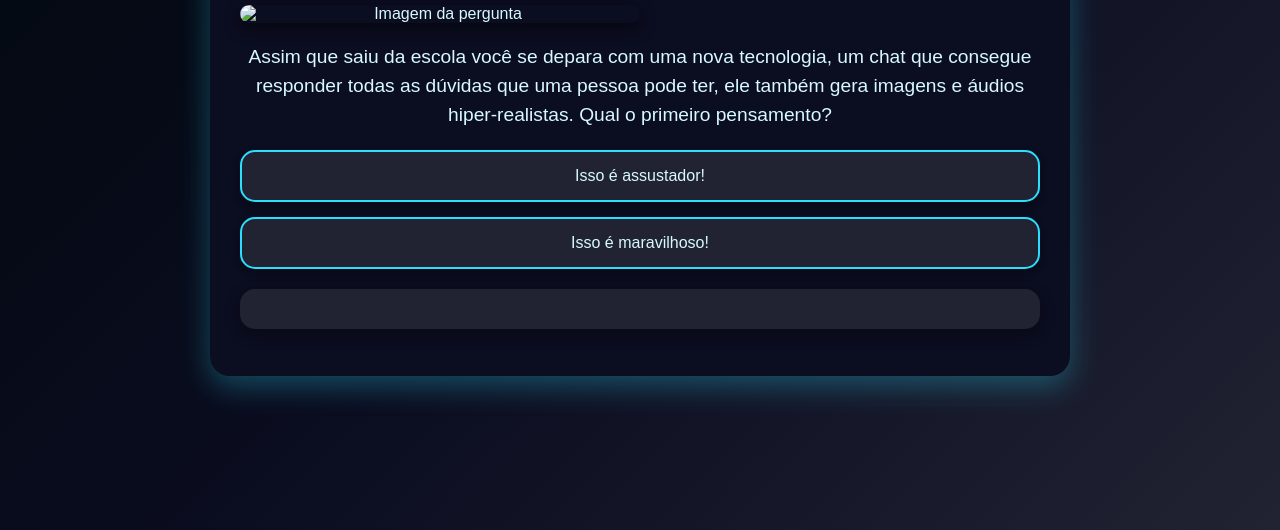
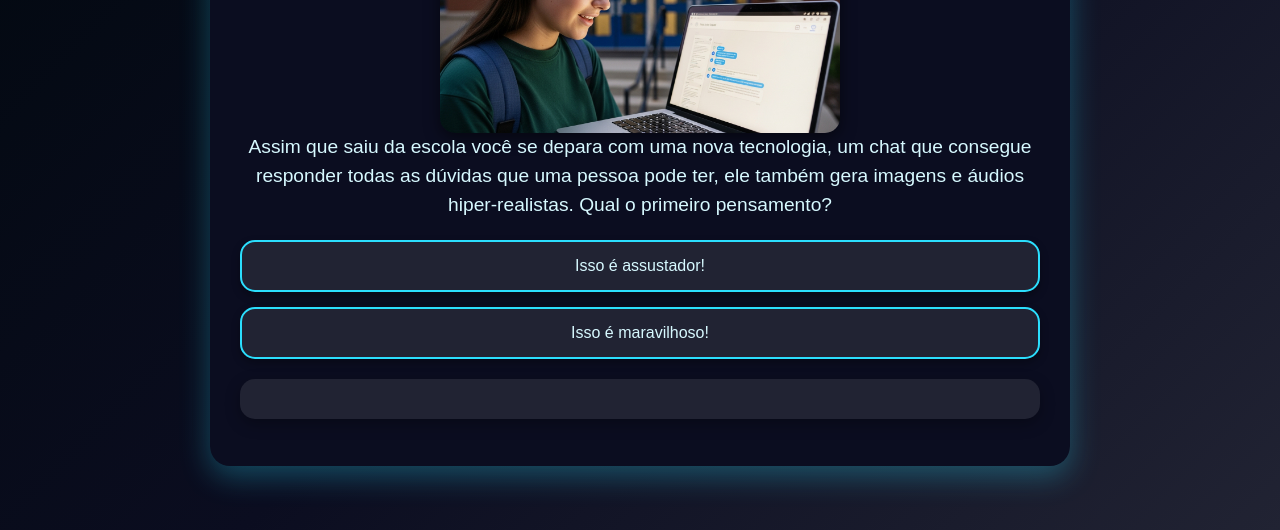
Before and after one commit to N474NR4/IA, a plain HTML site: page index.html in a window 1280 px wide. Shown: the part 270-800 px from the top of the page. Drawn offline with Linux system fonts and the light colour scheme.

Commit message:
displayblock

```diff
--- a/script.js
+++ b/script.js
@@ -8,7 +8,7 @@ const imagemPergunta = document.getElementById("imagem-pergunta");
 const perguntas = [
     {
         enunciado: "Assim que saiu da escola você se depara com uma nova tecnologia, um chat que consegue responder todas as dúvidas que uma pessoa pode ter, ele também gera imagens e áudios hiper-realistas. Qual o primeiro pensamento?",
-        imagem: "caminho/para/imagem1.jpg", // Substitua pelo caminho da imagem
+        imagem: "img/img1.jpg", // Substitua pelo caminho da imagem
         alternativas: [
             {
                 texto: "Isso é assustador!",
--- a/style.css
+++ b/style.css
@@ -57,6 +57,8 @@ h1 {
     margin-bottom: 20px;
     box-shadow: 0 5px 15px rgba(0, 0, 0, 0.5);
     transition: transform 0.3s ease;
+    display: block;
+    margin: 0 auto;
 }
 
 #imagem-pergunta:hover {
```
Also changed, not shown: img/img1.jpg (added).
